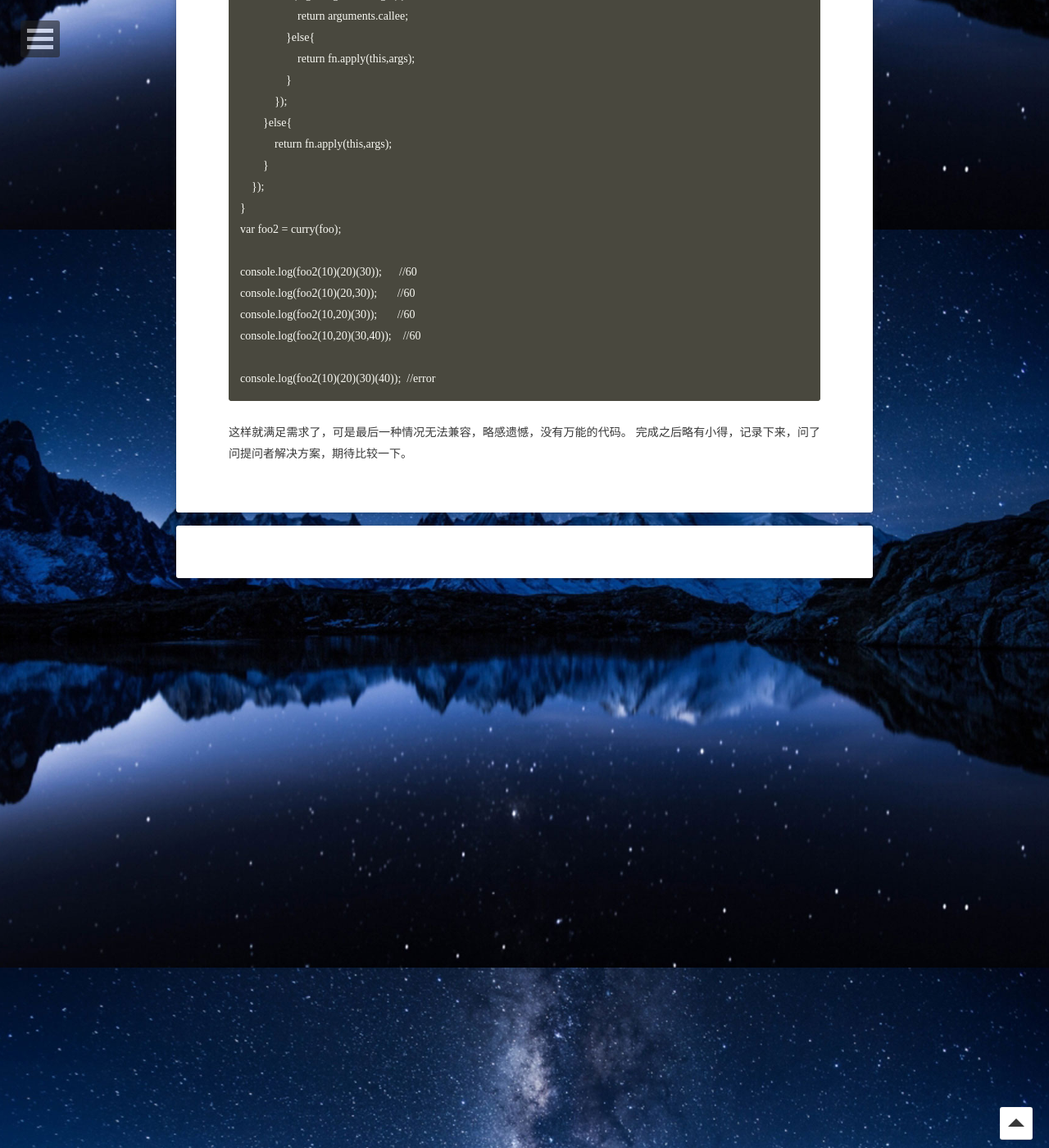
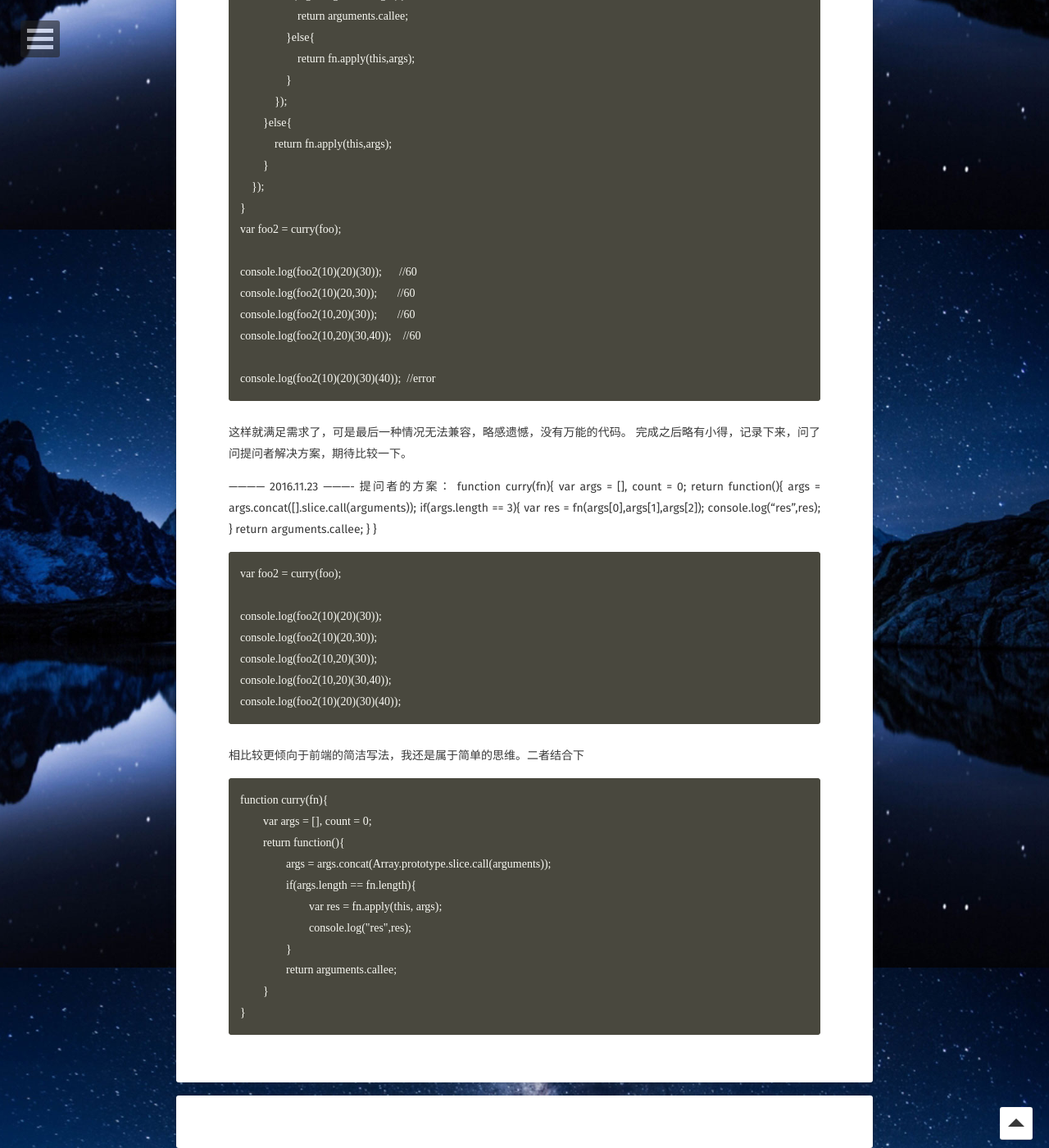
Before and after one commit to familylove/familylove.github.io, a Jekyll site: the page built from _posts/2016-11-16-js函数调用.md, in a window 1280 px wide and 1400 px high, scrolled down 1520 px. Shown: the whole window at 82% size. Built offline with Jekyll 4.4.1, drawn with Linux system fonts in a browser that asks for light colours; some web fonts are replaced; comment, search, counter and statistics services are not loaded; some of the changed text lies outside the part shown.

Commit message:
update js function

```diff
--- a/_posts/2016-11-16-js函数调用.md
+++ b/_posts/2016-11-16-js函数调用.md
@@ -74,3 +74,39 @@ fn.length 可以明确 fn 所需参数的个数，那么如果我能将入参获
 
 这样就满足需求了，可是最后一种情况无法兼容，略感遗憾，没有万能的代码。
 完成之后略有小得，记录下来，问了问提问者解决方案，期待比较一下。
+
+------------ 2016.11.23 ----------
+提问者的方案：
+	function curry(fn){
+		var args = [], count = 0;
+		return function(){
+			args = args.concat([].slice.call(arguments));
+			if(args.length == 3){
+				var res = fn(args[0],args[1],args[2]);
+				console.log("res",res);
+			}
+			return arguments.callee;
+		}
+	}
+
+	var foo2 = curry(foo);
+
+	console.log(foo2(10)(20)(30));
+	console.log(foo2(10)(20,30));
+	console.log(foo2(10,20)(30));
+	console.log(foo2(10,20)(30,40));
+	console.log(foo2(10)(20)(30)(40));
+
+相比较更倾向于前端的简洁写法，我还是属于简单的思维。二者结合下
+
+	function curry(fn){
+		var args = [], count = 0;
+		return function(){
+			args = args.concat(Array.prototype.slice.call(arguments));
+			if(args.length == fn.length){
+				var res = fn.apply(this, args);
+				console.log("res",res);
+			}
+			return arguments.callee;
+		}
+	}
```
Also changed, not shown: other parts of _posts/2016-11-16-js函数调用.md (+2 -2 lines).
